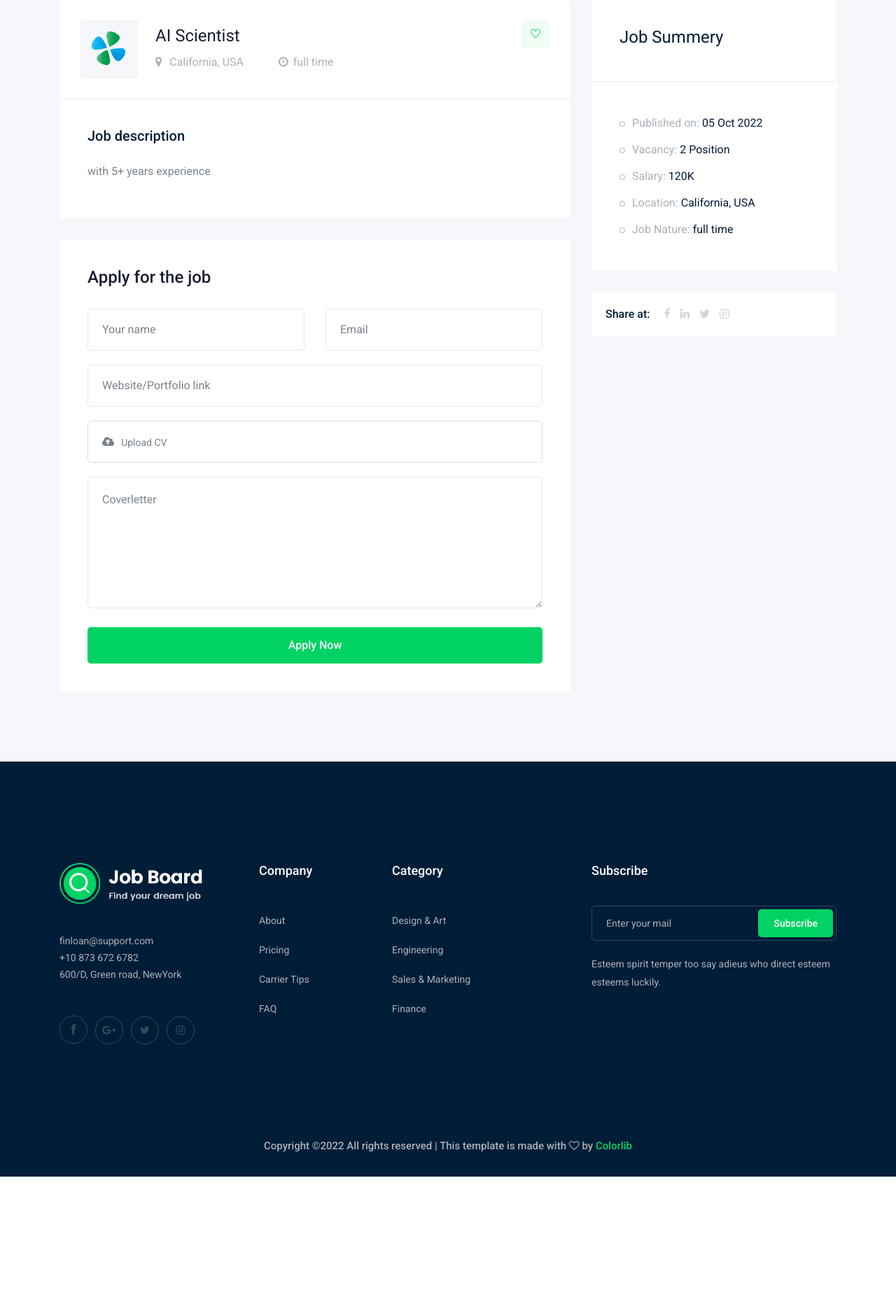
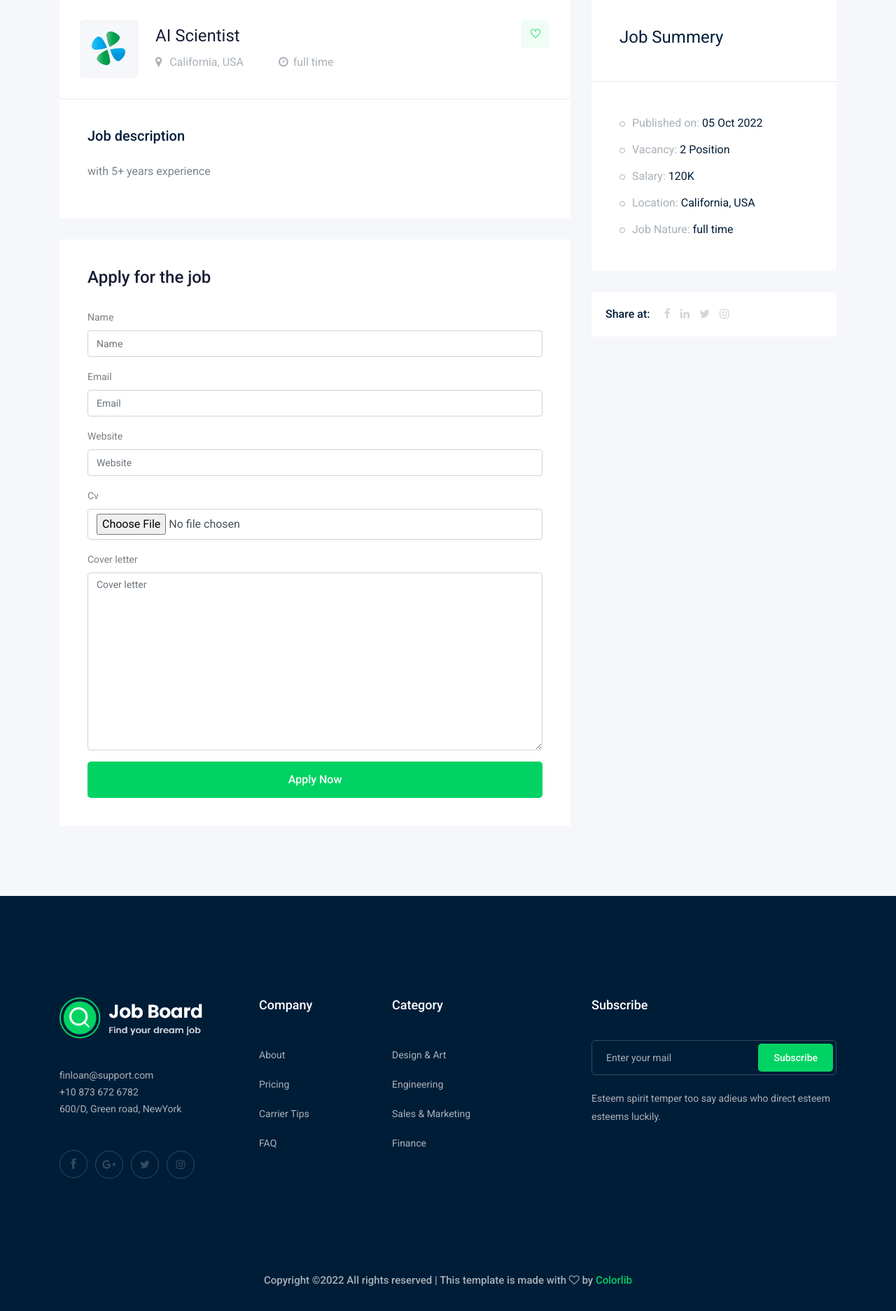
Before and after one commit to mohammdhawa/Job-Board-Django, a Django app: a page that uses job/templates/job/job_detail.html in a window 1280 px wide. Shown: the part 386-2259 px from the top of the page at 70% size. Before the commit the page ends 2067 px from the top, so only its background shows below. Run offline with Django 4.2, Linux system fonts and the light colour scheme; data comes from the database, SQL or seed files in the repository; both versions use the stored data as it was after the commit; some libraries are stand-ins or nearby versions.

Commit message:
added form to apply on job

```diff
--- a/job/admin.py
+++ b/job/admin.py
@@ -1,6 +1,7 @@
 from django.contrib import admin
-from .models import Job, Category
+from .models import Job, Category, Apply
 
 # Register your models here.
 admin.site.register(Job)
 admin.site.register(Category)
+admin.site.register(Apply)
--- /dev/null
+++ b/job/forms.py
@@ -0,0 +1,8 @@
+from django import forms
+from .models import Apply
+
+class ApplyJob(forms.ModelForm):
+
+    class Meta:
+        model = Apply
+        fields = ['name', 'email', 'website', 'cv', 'cover_letter']
--- a/job/models.py
+++ b/job/models.py
@@ -1,3 +1,4 @@
+from operator import mod
 from django.db import models
 from django.utils.text import slugify
 
@@ -48,3 +49,21 @@ class Category(models.Model):
 
     def __str__(self):
         return str(self.name)
+
+
+class Apply(models.Model):
+
+    def cv_upload(instance, filename):
+        fname, extension = filename.split(".")
+        name = instance.name.replace(' ', '_')
+        return "apply/%s.%s"%(name, extension)
+    job = models.ForeignKey(Job, related_name='apply_job', on_delete=models.CASCADE)
+    name = models.CharField(max_length=50)
+    email = models.EmailField(max_length=50)
+    website = models.URLField()
+    cv = models.FileField(upload_to=cv_upload)
+    cover_letter = models.TextField(max_length=500)
+    created_at = models.DateTimeField(auto_now=True)
+
+    def __str__(self):
+        return str(self.name)
--- a/job/templates/job/job_detail.html
+++ b/job/templates/job/job_detail.html
@@ -1,5 +1,5 @@
 {% extends 'base.html' %}
-
+{% load bootstrap5 %}
 
 {% block content %}
 
@@ -55,46 +55,13 @@
                 </div>
                 <div class="apply_job_form white-bg">
                     <h4>Apply for the job</h4>
-                    <form action="#">
-                        <div class="row">
-                            <div class="col-md-6">
-                                <div class="input_field">
-                                    <input type="text" placeholder="Your name">
-                                </div>
-                            </div>
-                            <div class="col-md-6">
-                                <div class="input_field">
-                                    <input type="text" placeholder="Email">
-                                </div>
-                            </div>
-                            <div class="col-md-12">
-                                <div class="input_field">
-                                    <input type="text" placeholder="Website/Portfolio link">
-                                </div>
-                            </div>
-                            <div class="col-md-12">
-                                <div class="input-group">
-                                    <div class="input-group-prepend">
-                                      <button type="button" id="inputGroupFileAddon03"><i class="fa fa-cloud-upload" aria-hidden="true"></i>
-                                      </button>
-                                    </div>
-                                    <div class="custom-file">
-                                      <input type="file" class="custom-file-input" id="inputGroupFile03" aria-describedby="inputGroupFileAddon03">
-                                      <label class="custom-file-label" for="inputGroupFile03">Upload CV</label>
-                                    </div>
-                                  </div>
-                            </div>
-                            <div class="col-md-12">
-                                <div class="input_field">
-                                    <textarea name="#" id="" cols="30" rows="10" placeholder="Coverletter"></textarea>
-                                </div>
-                            </div>
-                            <div class="col-md-12">
-                                <div class="submit_btn">
-                                    <button class="boxed-btn3 w-100" type="submit">Apply Now</button>
-                                </div>
-                            </div>
-                        </div>
+                    <form method="POST" enctype="multipart/form-data">
+                            {% csrf_token %}
+                            {% bootstrap_form form %}
+                            {% buttons %}
+                            <button class="boxed-btn3 w-100" type="submit">Apply Now</button>
+                            {% endbuttons %}
+
                     </form>
                 </div>
             </div>
--- a/job/views.py
+++ b/job/views.py
@@ -1,6 +1,7 @@
-from django.shortcuts import render
+from django.shortcuts import render, redirect
 from .models import Job
 from django.core.paginator import Paginator
+from .forms import ApplyJob
 
 # Create your views here.
 def job_list(request):
@@ -16,5 +17,14 @@ def job_list(request):
 def job_detail(request, slug):
     job = Job.objects.get(slug=slug)
 
-    context = {'job': job}
+    if request.method == "POST":
+        form = ApplyJob(request.POST, request.FILES)
+        if form.is_valid():
+            myform = form.save(commit=False)
+            myform.job = job
+            myform.save()
+    else:
+        form = ApplyJob()
+
+    context = {'job': job, 'form': form}
     return render(request, 'job/job_detail.html', context)
--- a/project/settings.py
+++ b/project/settings.py
@@ -45,6 +45,9 @@ INSTALLED_APPS = [
     'blog',
     'contact',
     'home',
+
+    # bootsrap
+    "bootstrap5",
 ]
 
 MIDDLEWARE = [
```
Also changed, not shown: db.sqlite3, job/migrations/0005_apply.py (added), job/migrations/0006_apply_job.py (added), job/migrations/0007_apply_created_at.py (added), media/apply/Enes_Afas.png (added), media/apply/Mohammad_Hawa.jpg (added).
